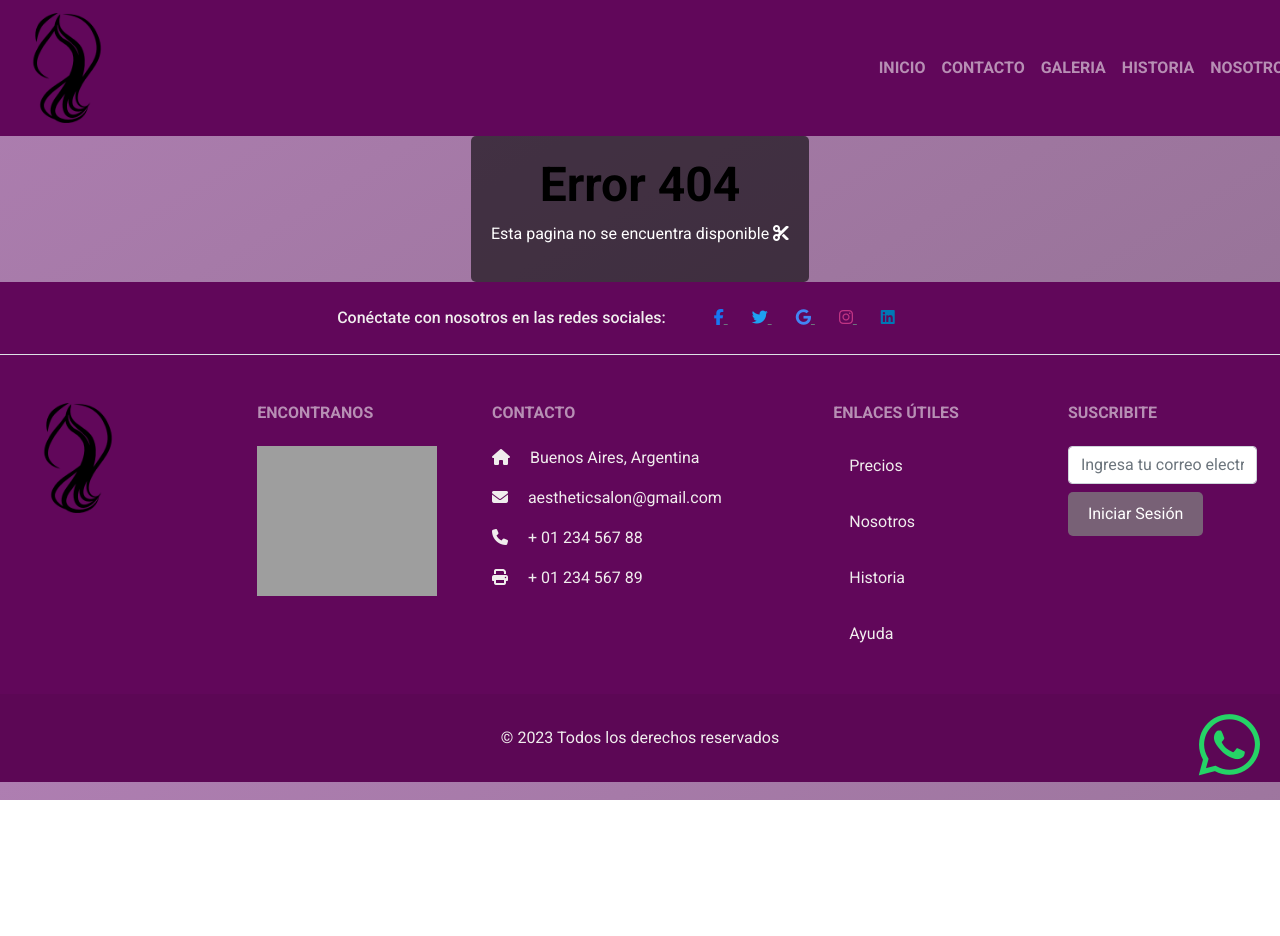
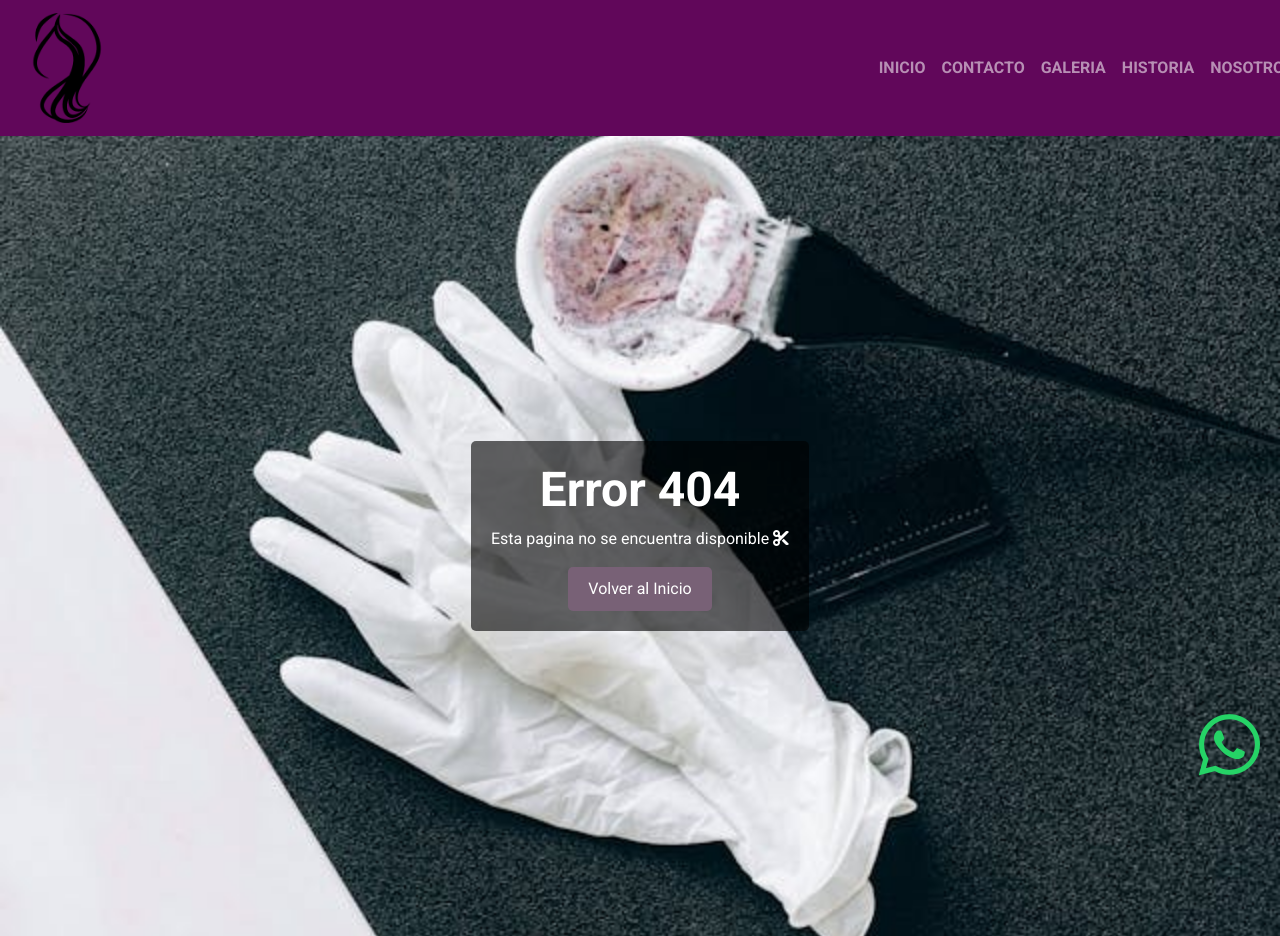
Before and after one commit to LucasdMarquez/proyectopeluqueria, a website: page page/404.html in a window 1280 px wide. Shown: the top 936 px of the page. Before the commit the page ends 800 px from the top, so only its background shows below. Drawn offline with nearby package versions, Linux system fonts and the light colour scheme; grey boxes are pictures that could not be loaded.

Commit message:
feature/PreEntrega3

```diff
--- a/page/404.html
+++ b/page/404.html
@@ -52,7 +52,7 @@
       <h1 class="errorTitle">Error 404</h1>
       <p class="errorP">Esta pagina no se encuentra disponible <i class="fas fa-cut"></i>   </p>
 
-      <!--<button class="btn justify-content-center" onclick="goBack()">Volver al Inicio</button>-->
+      <button class="btn justify-content-center" onclick="goBack()">Volver al Inicio</button>
   </div>
    </main>
     <footer>
--- a/scss/_mainError404.scss
+++ b/scss/_mainError404.scss
@@ -1,13 +1,12 @@
 
 
-
-/* .mainError404 {
+ .mainError404 {
     background-image: url(/assets/img/error-404.jpg);
     background-size: cover;
     background-position: center;
     height: 100vh;
     color:$color-white;
-} */
+}
 .errorP{
     color:$color-white ;
 }
```
Also changed, not shown: css/estilosAnidados.css, 1 other file.
